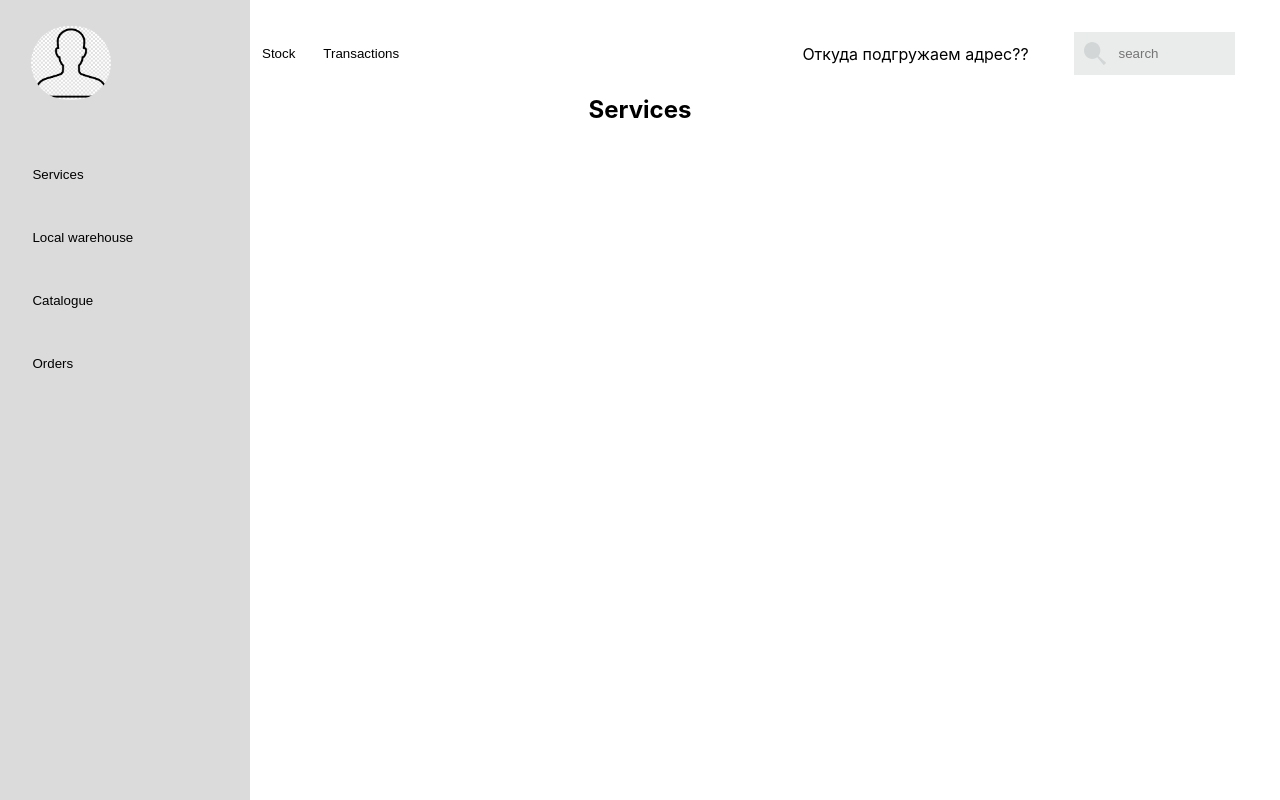
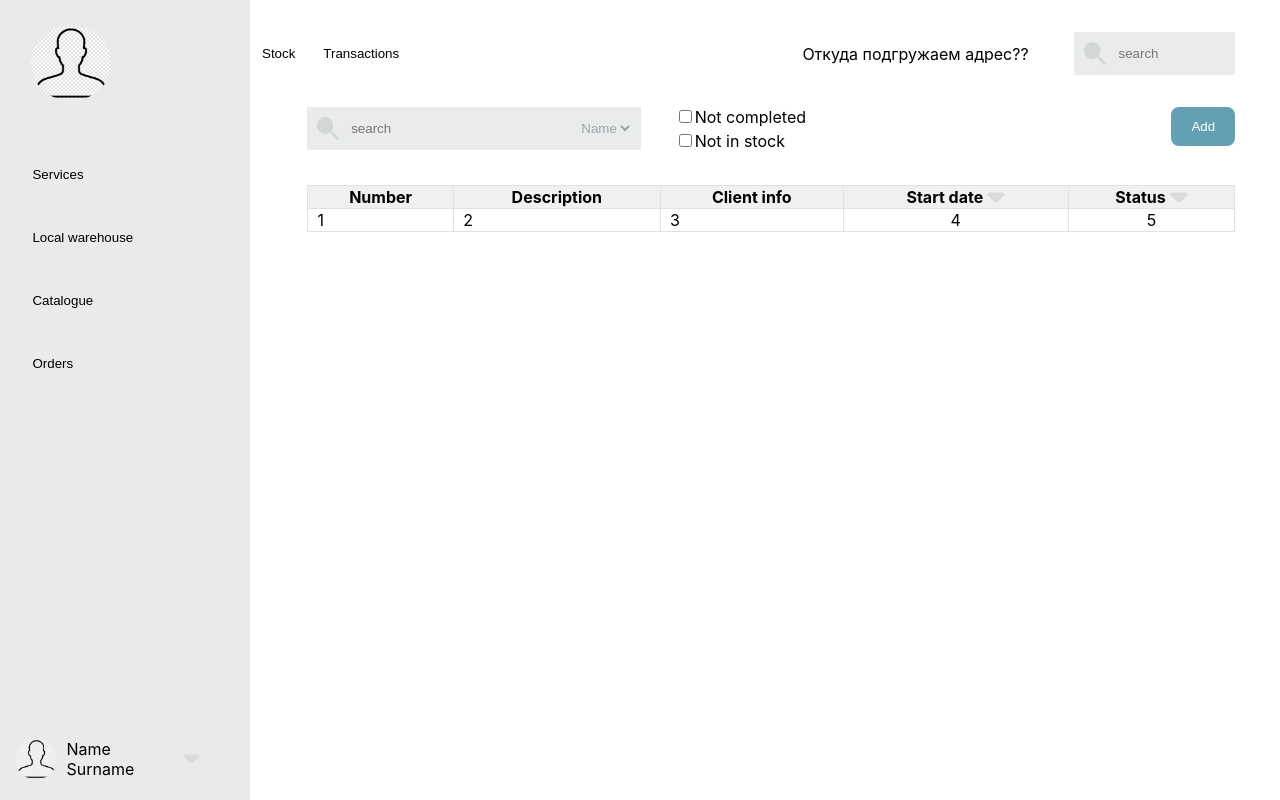
Before and after one commit to theendATM/ServiceCenterApp_Frontend, a React (Create React App) app: page /services in a window 1280 px wide. Built offline with nearby package versions, Linux system fonts and the light colour scheme.

Commit message:
add services and warehouses

```diff
--- a/src/App.css
+++ b/src/App.css
@@ -2,6 +2,6 @@
   text-align: center;
   font-size: 16px;
   font-family: 'Times New Roman', Times, serif;
-  background: hsla(169, 5%, 96%, 1);
+  background: #F4F5F5;
   color: #545A65;
 }
--- a/src/components/Header/Header.css
+++ b/src/components/Header/Header.css
@@ -32,28 +32,28 @@
     justify-content: right;
 }
 
-.searchBox{
+.searchBoxHeader{
     height: 43px;
     display: flex;
     align-items: center;
     width:35%;
 }
 
-.searchBox img{
+.searchBoxHeader img{
     height: 23px;
     padding: 10px;
 }
 
-.searchBox, .searchBox input{
+.searchBoxHeader, .searchBoxHeader input{
     background-color:#EAEBEB;
 }
 
-.searchBox input{
+.searchBoxHeader input{
     border: none;
     margin-right: 10px;
     width:90%;
 }
 
-.searchBox input:focus {
+.searchBoxHeader input:focus {
     outline: none;
 }
--- a/src/components/Header/Header.jsx
+++ b/src/components/Header/Header.jsx
@@ -11,7 +11,7 @@ const Header=()=>{
 
       <div className='rightPart'>
         <span className="address"> Откуда подгружаем адрес??</span>
-        <div className="searchBox">
+        <div className="searchBoxHeader">
           <img src={search} alt=''></img>
           <input type='text' placeholder='search'></input>
         </div>
--- a/src/components/Navigation/Navigation.css
+++ b/src/components/Navigation/Navigation.css
@@ -1,9 +1,12 @@
 .nav{
     width: 19.5%;
     height: 100vh;
-    background-color: #DBDBDB;
+    background-color: #E9EAEA;
     position: fixed;
     min-width: 15%;
+    display: flex;
+    flex-direction: column;
+    justify-content: space-between;
 }
 
 .act{
@@ -25,12 +28,45 @@
     color: #268EAF;
     background-color: hsla(194, 8%, 45%, 0.17);
     border-radius: 6px;
+    position: relative;
+    float: bottom;
 }
 
-.nav img{
+.logo {
     width: 32%;
     border-radius: 100px;
     margin-top: 26px;
     margin-left: 12.5%;
     margin-bottom: 47px;
+
 }
+
+.userInfo .user{
+    border-radius: 100px;
+    object-fit:cover;
+    width: 18%;
+
+}
+
+.userInfo{
+    display: flex;
+    flex-direction: row;
+    flex-wrap: wrap;
+    margin-bottom: 21px;
+    margin-left: 6%;
+    gap:4%;
+}
+
+.sign{
+    height: 10px;
+    margin-left: 6%;
+
+}
+
+.log{
+    display: flex;
+    flex-direction: row;
+    gap: 4%;
+    justify-content: center;
+    align-items: center;
+}
--- a/src/components/Navigation/Navigation.jsx
+++ b/src/components/Navigation/Navigation.jsx
@@ -1,5 +1,6 @@
 import './Navigation.css'
 import user from '../img/def_user.png'
+import sign from '../img/show_details_sign.svg'
 import { useNavigate } from 'react-router-dom'
 
 const Navigation=()=>{
@@ -8,12 +9,23 @@ const Navigation=()=>{
 
   return(
     <div className='nav'>
-      <img src={user} alt='' onClick={()=>navigate('/')}></img>
-      <div className='act'>
-        <button onClick={()=>navigate('/services')}>Services</button>
-        <button onClick={()=>navigate('/warehouse')}>Local warehouse</button>
-        <button onClick={()=>navigate('/catalogue')}>Catalogue</button>
-        <button onClick={()=>navigate('/orders')}>Orders</button>
+      <div>
+        <img className='logo' src={user} alt='' onClick={()=>navigate('/')}></img>
+        <div className='act'>
+          <button onClick={()=>navigate('/services')}>Services</button>
+          <button onClick={()=>navigate('/warehouse')}>Local warehouse</button>
+          <button onClick={()=>navigate('/catalogue')}>Catalogue</button>
+          <button onClick={()=>navigate('/orders')}>Orders</button>
+        </div>
+      </div>
+
+      <div className='userInfo'>
+        <img className='user' src={user} alt=''></img>
+        <div className='log'>
+          <span>Name Surname</span>
+          <img className='sign' src={sign} alt=''></img>
+        </div>
+
       </div>
     </div>
     )
--- /dev/null
+++ b/src/components/Service/Service.css
@@ -0,0 +1,26 @@
+.service{
+    display: flex;
+    padding-top:32px;
+    padding-left: 24%;
+    padding-right: 3.5%;
+    flex-direction: column;
+  }
+
+  .addButton{
+    background-color:#64A0B4;
+    color: white;
+    height: 39px;
+    padding-left: 20px;
+    padding-right: 20px;
+    border-radius: 8px;
+    text-align: center;
+  }
+
+  .searchPanel{
+    display: flex;
+  }
+
+  .buttonPanel{
+    display: flex;
+    justify-content: space-between;
+  }
--- /dev/null
+++ b/src/components/Service/Service.jsx
@@ -0,0 +1,63 @@
+import search from '../img/search.svg'
+import details from '../img/show_details_sign.svg'
+import '../Warehouse/WarehouseModels.css'
+import './Service.css'
+
+const Service=()=>{
+    return(
+    <div className='service'>
+        <div className='buttonPanel'>
+            <div className='panel'>
+                <div className="searchBox">
+                    <img src={search} alt=''></img>
+                    <input type='text' placeholder='search'></input>
+                    <select>
+                        <option selected="true" disabled="disabled" >Name</option>
+                        <option>opt</option>
+
+                    </select>
+                </div>
+
+                <div className='checkboxes'>
+                    <label>
+                        <input type='checkbox'></input>
+                        <span>Not completed</span>
+                    </label>
+                    <label>
+                        <input type='checkbox'></input>
+                        <span>Not in stock</span>
+                    </label>
+                </div>
+
+            </div>
+
+            <button className='addButton'>Add</button>
+        </div>
+
+        <table>
+            <tr>
+                <th>Number</th>
+                <th>Description</th>
+                <th>Client info</th>
+                <th>Start date <img src={details} alt=''/></th>
+                <th>Status <img src={details} alt=''/></th>
+            </tr>
+            <tr>
+                <td>1</td>
+                <td>2</td>
+                <td>3</td>
+                <td className='textCenter'>4</td>
+                <td className='textCenter'>
+                    5
+                </td>
+            </tr>
+        </table>
+
+
+
+    </div>
+
+    )
+}
+
+export default Service;
--- /dev/null
+++ b/src/components/Warehouse/WarehouseModels.css
@@ -0,0 +1,86 @@
+.warehouseModels{
+    display: flex;
+    padding-top:32px;
+    padding-left: 24%;
+    padding-right: 3.5%;
+    flex-direction: column;
+  }
+
+  table{
+    border-collapse: collapse;
+  }
+
+  th, table{
+    border: 1px solid #E1E1E1;
+  }
+
+  td{
+    border-right: 1px solid #E1E1E1;
+  }
+
+  th{
+    background-color: #EFF0F0;
+    text-align: center;
+  }
+
+  td:not(.textCenter){
+    padding-left: 1%;
+  }
+
+  button, button img{
+    border: none;
+    background-color: none;
+  }
+
+  .textCenter{
+    text-align: center;
+  }
+
+
+  .panel{
+    display: flex;
+    height: 48px;
+    margin-bottom: 30px;
+    justify-content: flex-start !important;
+    width: 90%;
+    gap:4%;
+  }
+
+  .searchBox{
+    color: #9EA3AE;
+    background-color: #EAEBEB;
+    height: 43px;
+    display: flex;
+    align-items: center;
+    width:40%;
+  }
+
+  .searchBox select{
+    background-color: #EAEBEB;
+    border:none;
+    color: #9EA3AE;
+    margin-right: 8px;
+  }
+
+  .checkboxes {
+    display: flex;
+    flex-wrap: wrap;
+    margin-right: 10%;
+  }
+
+  .checkboxes label{
+    margin-right: 20%;
+  }
+
+
+.searchBox img{
+    height: 23px;
+    padding: 10px;
+}
+
+.searchBox input{
+    border: none;
+    margin-right: 10px;
+    width:90%;
+    background-color:#EAEBEB;
+}
--- a/src/components/Warehouse/WarehouseModels.jsx
+++ b/src/components/Warehouse/WarehouseModels.jsx
@@ -1,18 +1,57 @@
-import search from '../../img/search.svg'
-import Navigation from '../Navigation/Navigation';
-import Header from '../Header/Header';
+import search from '../img/search.svg'
+import details from '../img/show_details_sign.svg'
+import './WarehouseModels.css'
+
 const Warehouse=()=>{
     return(
-    <div>
-        <Navigation/>
-        <Header/>
-        <div className="searchBox">
-            <img src={search} alt=''></img>
-            <input type='text' placeholder='search'></input>
-            <select>
-                <option>1</option>
-            </select>
+    <div className='warehouseModels'>
+        <div className='panel'>
+
+            <div className="searchBox">
+                <img src={search} alt=''></img>
+                <input type='text' placeholder='search'></input>
+                <select>
+                    <option selected="true" disabled="disabled" >Name</option>
+                    <option>opt</option>
+
+                </select>
+            </div>
+
+            <div className='checkboxes'>
+                <label>
+                    <input type='checkbox'></input>
+                    <span>In stock</span>
+                </label>
+                <label>
+                    <input type='checkbox'></input>
+                    <span>Missing</span>
+                </label>
+                <label>
+                    <input type='checkbox'></input>
+                    <span>Not in stock</span>
+                </label>
+
+            </div>
+
         </div>
+
+        <table>
+            <tr>
+                <th>Name</th>
+                <th>Description</th>
+                <th>Manufacturer</th>
+                <th>Amount <img src={details}/></th>
+            </tr>
+            <tr>
+                <td>1</td>
+                <td>2</td>
+                <td>3</td>
+                <td className='textCenter'>4</td>
+            </tr>
+        </table>
+
+
+
     </div>
 
     )
--- a/src/pages/ServicesPage/ServicesPage.jsx
+++ b/src/pages/ServicesPage/ServicesPage.jsx
@@ -1,5 +1,6 @@
 import Header from "../../components/Header/Header";
 import Navigation from "../../components/Navigation/Navigation";
+import Service from "../../components/Service/Service";
 import './ServicesPage.css';
 
 const ServicesPage = () => {
@@ -8,7 +9,7 @@ const ServicesPage = () => {
     <div>
       <Navigation/>
       <Header/>
-      <h2>Services</h2>
+      <Service/>
     </div>
 
   )
--- a/src/pages/WarehouseModelsPage/WarehouseModelsPage.jsx
+++ b/src/pages/WarehouseModelsPage/WarehouseModelsPage.jsx
@@ -1,5 +1,6 @@
 import Header from "../../components/Header/Header";
 import Navigation from "../../components/Navigation/Navigation";
+import Warehouse from "../../components/Warehouse/WarehouseModels";
 import './WarehouseModelsPage.css';
 
 const WarehouseModelsPage = () => {
@@ -8,7 +9,7 @@ const WarehouseModelsPage = () => {
     <div>
       <Navigation/>
       <Header/>
-      <h2>Warehouse models</h2>
+      <Warehouse/>
     </div>
 
   )
```
Also changed, not shown: src/components/img/show_details_sign.svg (added).
